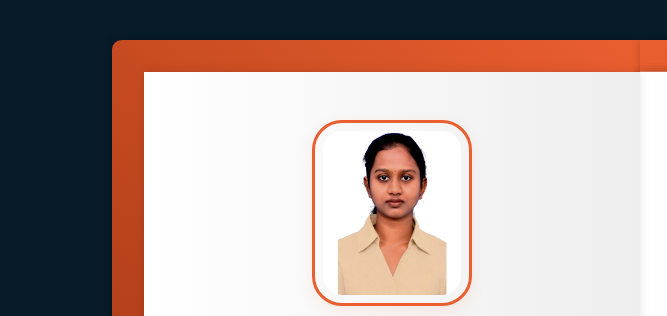
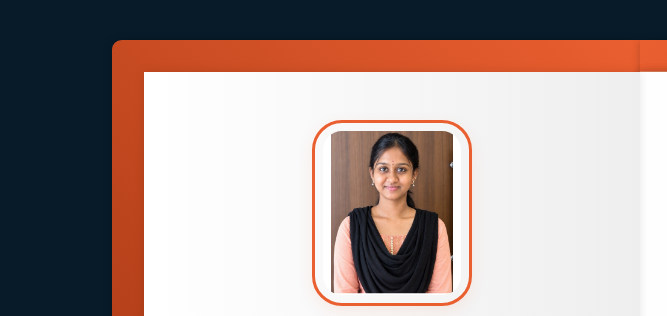
Before and after one commit to Udhaiyalakshmip/Udhaiyalakshmi-Flipbook-Portfolio-Website, a website: page index.html in a window 1280 px wide. Shown: the top 316 px of the page, 0-667 px from the left. Drawn offline with nearby package versions, Linux system fonts and the light colour scheme.

Commit message:
Update index.html

```diff
--- a/index.html
+++ b/index.html
@@ -7,7 +7,7 @@
     <title>UDHAIYALAKSHMI P | Portfolio</title>
     <link rel="stylesheet" href="style/style.css">
     <link href='https://unpkg.com/boxicons@2.1.4/css/boxicons.min.css' rel='stylesheet'>
-    <link rel="icon" type="image/x-icon" href="./images/my_pic1.png">
+    <link rel="icon" type="image/x-icon" href="./images/my_pic2.png">
 </head>
 
 <body>
@@ -18,7 +18,7 @@
         <div class="book">
             <div class="book-page page-left">
                 <div class="profile-page">
-                    <img src="./images/my_pic1.png" alt="">
+                    <img src="./images/my_pic2.png" alt="">
                     <h1>UDHAIYALAKSHMI P</h1>
                     <h3>CSE Graduate|MBA-HRM in BA|Front-End Developer</h3>
 
```
